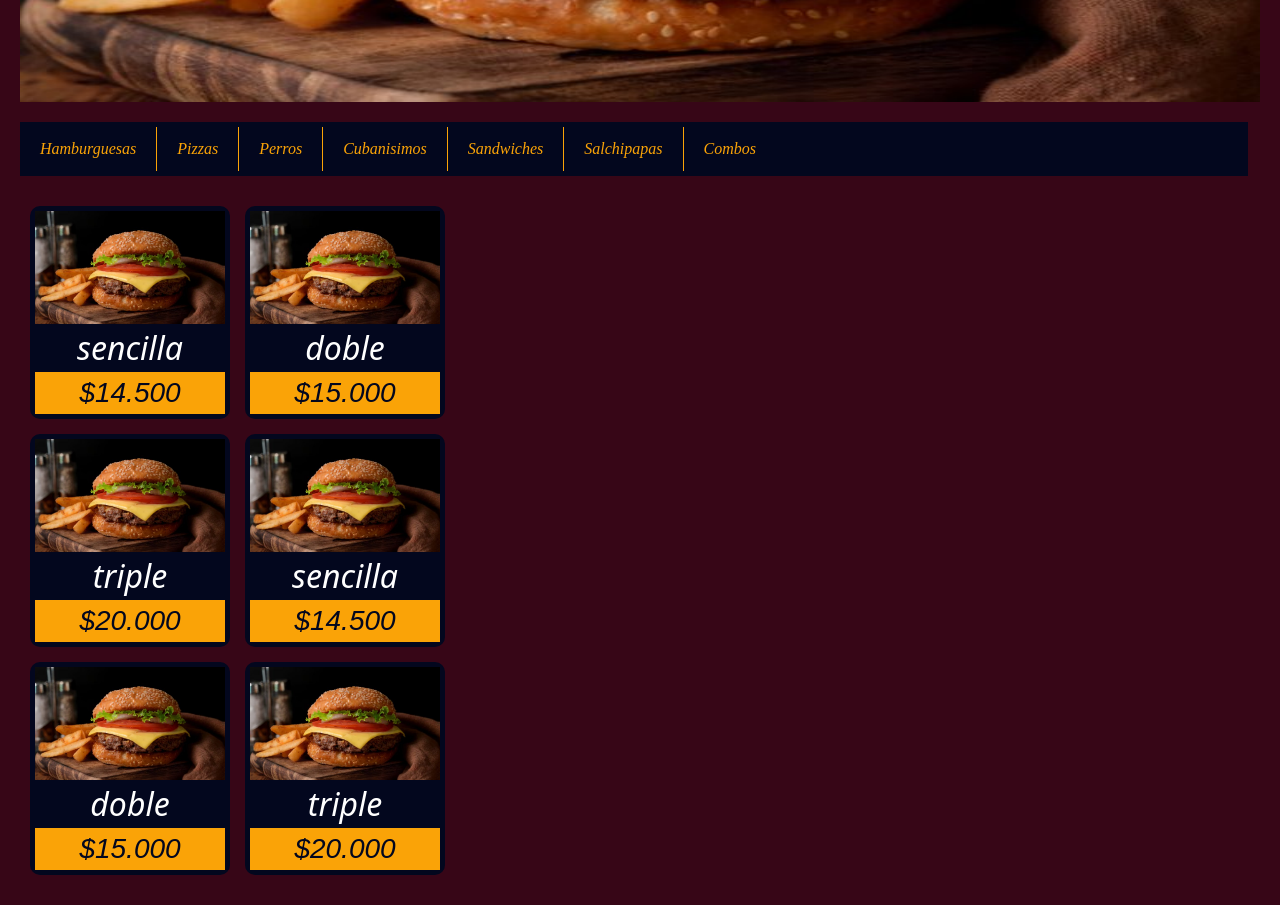
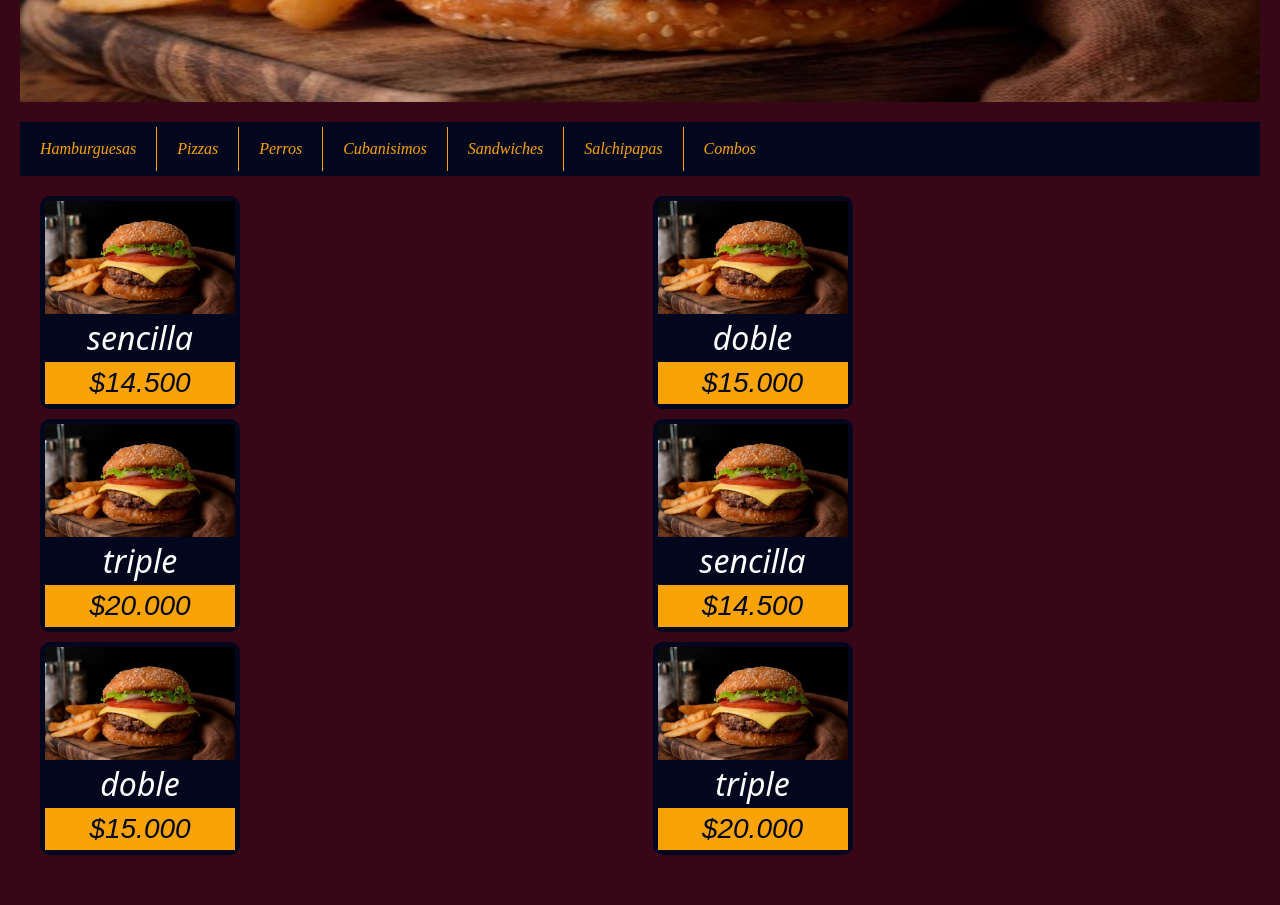
Before and after one commit to DaniRico987/Restaurant-Management, a Next.js app in the folder app/: page / in a window 1280 px wide. Shown: the part 440-1345 px from the top of the page. After the commit the page ends 1315 px from the top, so only its background shows below. Built offline with nearby package versions, Linux system fonts and the light colour scheme; a web font is replaced by a local one.

Commit message:
settings in width

```diff
--- a/app/src/app/components/carruselCategories/carruselCategories.css
+++ b/app/src/app/components/carruselCategories/carruselCategories.css
@@ -7,7 +7,7 @@
   padding: 5px 0;
   overflow-x: auto;
   white-space: nowrap;
-  max-width: 99%;
+  max-width: 100%;
   box-sizing: border-box;
 }
 
--- a/app/src/app/components/containerProduct/containerProduct.css
+++ b/app/src/app/components/containerProduct/containerProduct.css
@@ -1,16 +1,7 @@
 .containerProduct {
   display: grid;
   grid-template-columns: 1fr 1fr;
-  gap: 15px;
-  border-radius: 20px;
-  padding: 10px;
-  max-width: fit-content;
+  gap: 10px 25px;
+  max-width: 100%;
+  padding: 0 20px;
 }
-
-.titleContainer {
-  color: #ffffff;
-  text-align: left;
-  font-size: 24px;
-  font-weight: 700;
-  border-bottom: 1px solid #ffffff;
-}
```
